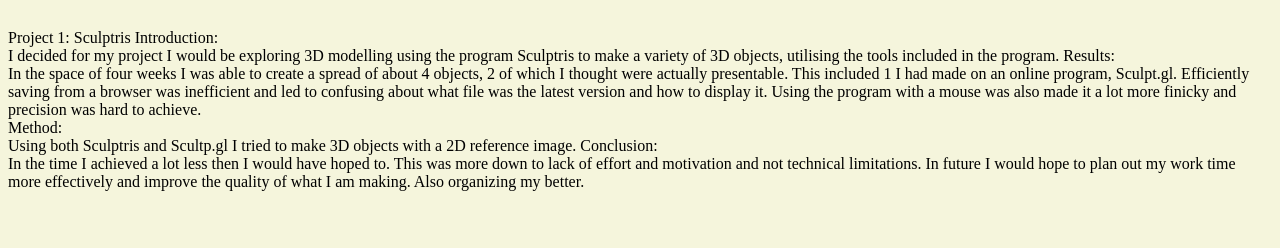
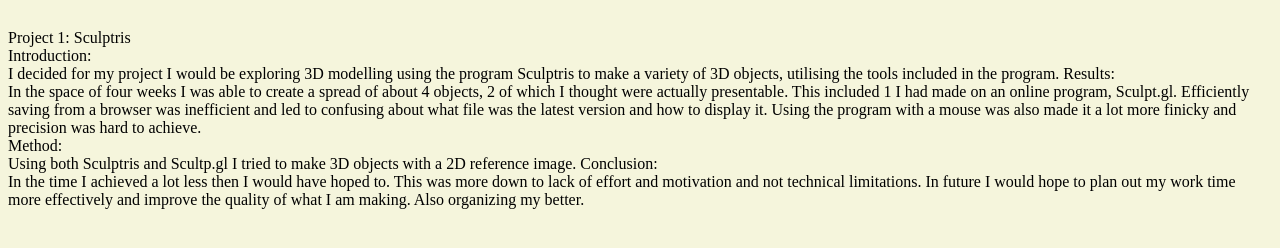
Before and after one commit to snackdubs/snackdubs.github.io, a plain HTML site: page index.html in a window 1280 px wide. Shown: the part 96-344 px from the top of the page. Drawn offline with Linux system fonts and the light colour scheme.

Commit message:
Update index.html

```diff
--- a/index.html
+++ b/index.html
@@ -8,7 +8,7 @@
 	</head>
 	<body>
 	<h1> Projects </h1>
-	<p> Project 1: Sculptris
+	<p> Project 1: Sculptris <br>
 Introduction: <br>
 
 
```
